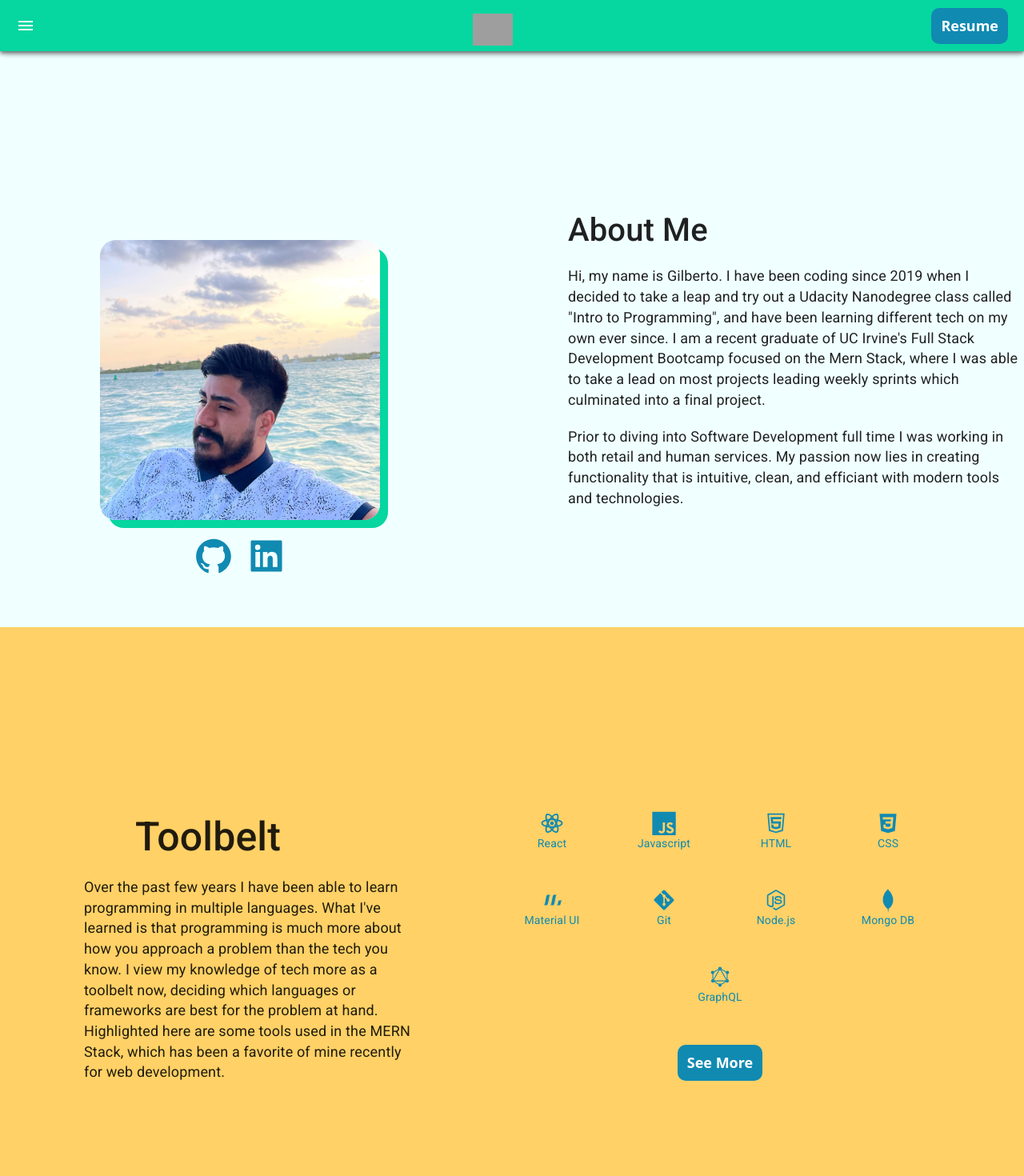
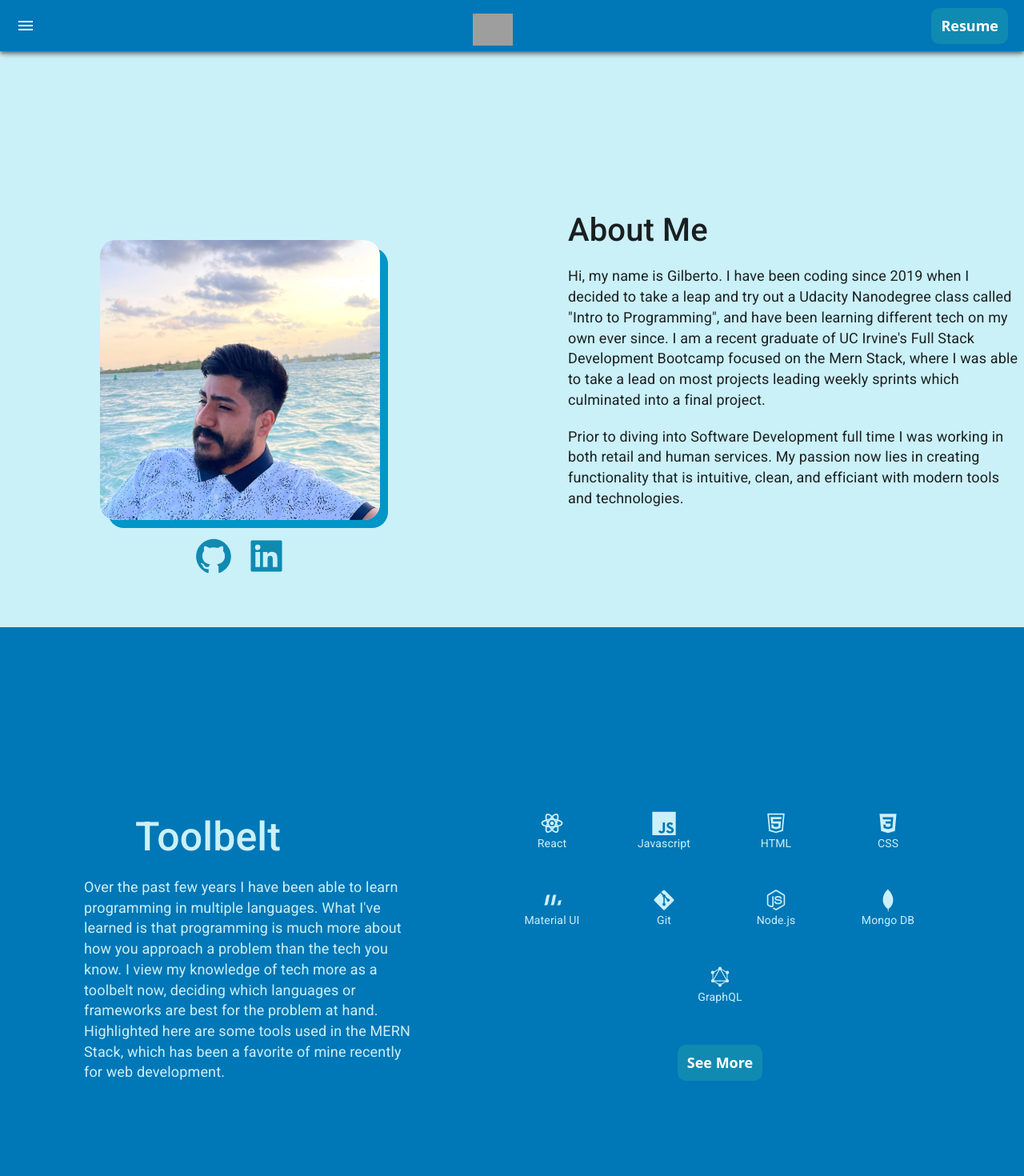
Before and after one commit to gresendi/reactPorfolio, a React (Create React App) app in the folder portfolio/: page / in a window 1280 px wide. Shown: the top 1470 px of the page at 80% size. Built offline with nearby package versions, Linux system fonts and the light colour scheme; grey boxes are pictures that could not be loaded.

Commit message:
changed background styling

```diff
--- a/portfolio/src/components/AboutMe/AboutMe.css
+++ b/portfolio/src/components/AboutMe/AboutMe.css
@@ -3,27 +3,27 @@
 }
 
 .aboutMeContainer {
-  background-color: azure;
+  background-color: #CAF0F8;
   margin: 0px;
   min-height: 100vh;
 }
 
 .deleteCardStyle {
   box-shadow: none !important;
-  background-color: azure !important;
+  background-color: #CAF0F8 !important;
 }
 
 .headshot {
   height: 300px;
   border-radius: 20px;
-  box-shadow: 10px 10px #06D6A0;
+  box-shadow: 10px 10px #0096C7;
   display: block;
   margin: auto;
   margin-top: 100px;
 }
 
 .headshot:hover {
-  box-shadow: 15px 15px #06D6A0;
+  box-shadow: 15px 15px #0096C7;
 }
 
 .githubIcon {
@@ -35,7 +35,7 @@
 
 .githubIcon:hover {
   cursor: pointer;
-  fill: #FFD166;
+  fill: #0077B6;
 }
 
 .linkedinIcon {
@@ -46,7 +46,7 @@
 
 .linkedinIcon:hover {
   cursor: pointer;
-  fill: #FFD166;
+  fill: #0077B6;
 }
 
 .aboutMeArea {
--- a/portfolio/src/components/Footer/Footer.css
+++ b/portfolio/src/components/Footer/Footer.css
@@ -1,5 +1,5 @@
 .footerContainer {
-  background-color: #06D6A0;
+  background-color: #CAF0F8;
   padding-top: 100px;
   padding-bottom: 100px;
   text-align: center;
@@ -11,7 +11,7 @@
 
 .footerCardStyle {
   box-shadow: none !important;
-  background-color: #06D6A0 !important;
+  background-color: #CAF0F8 !important;
 }
 
 .footGithubIcon {
--- a/portfolio/src/components/NavBar/NavBar.css
+++ b/portfolio/src/components/NavBar/NavBar.css
@@ -1,5 +1,5 @@
 .navBgColor {
-  background-color: #06D6A0 !important;
+  background-color: #0077B6 !important;
 }
 
 .logoMargins {
--- a/portfolio/src/components/SeeMoreBtn/SeeMoreBtn.css
+++ b/portfolio/src/components/SeeMoreBtn/SeeMoreBtn.css
@@ -18,6 +18,6 @@
 
 .seeMoreBtn:hover {
   color: #118AB2;
-  background-color: #06D6A0;
+  background-color: #CAF0F8;
   cursor: pointer;
 }
--- a/portfolio/src/components/SkillList/SkillList.css
+++ b/portfolio/src/components/SkillList/SkillList.css
@@ -5,23 +5,23 @@
 
 .skillIcon {
   margin-top: 30px !important;
-  color: #118AB2 !important;
+  color: #CAF0F8 !important;
   box-shadow: none !important;
 }
 
 .skillItem {
-  color: #118AB2 !important;
+  color: #CAF0F8 !important;
   box-shadow: none !important;
 }
 
 .skillsContainer {
-  background-color: #FFD166 !important;
+  background-color: #0077B6 !important;
   padding-top: 200px;
   padding-bottom: 200px;
 }
 
 .skillsDescriptionArea {
-  background-color: #FFD166 !important;
+  background-color: #0077B6 !important;
   box-shadow: none !important;
   text-align: center;
 }
@@ -29,6 +29,7 @@
 .skillsTitle {
   font-size: 50px;
   margin-bottom: 20px;
+  color: #CAF0F8 !important;
 }
 
 .skillsText {
@@ -36,6 +37,7 @@
   text-align: left;
   margin-left: 40px;
   margin-right: 20px;
+  color: #CAF0F8;
 }
 
 @media screen and (min-width: 570px) {
```
Also changed, not shown: 1 other file (tests, documents, lock files or other folders).
